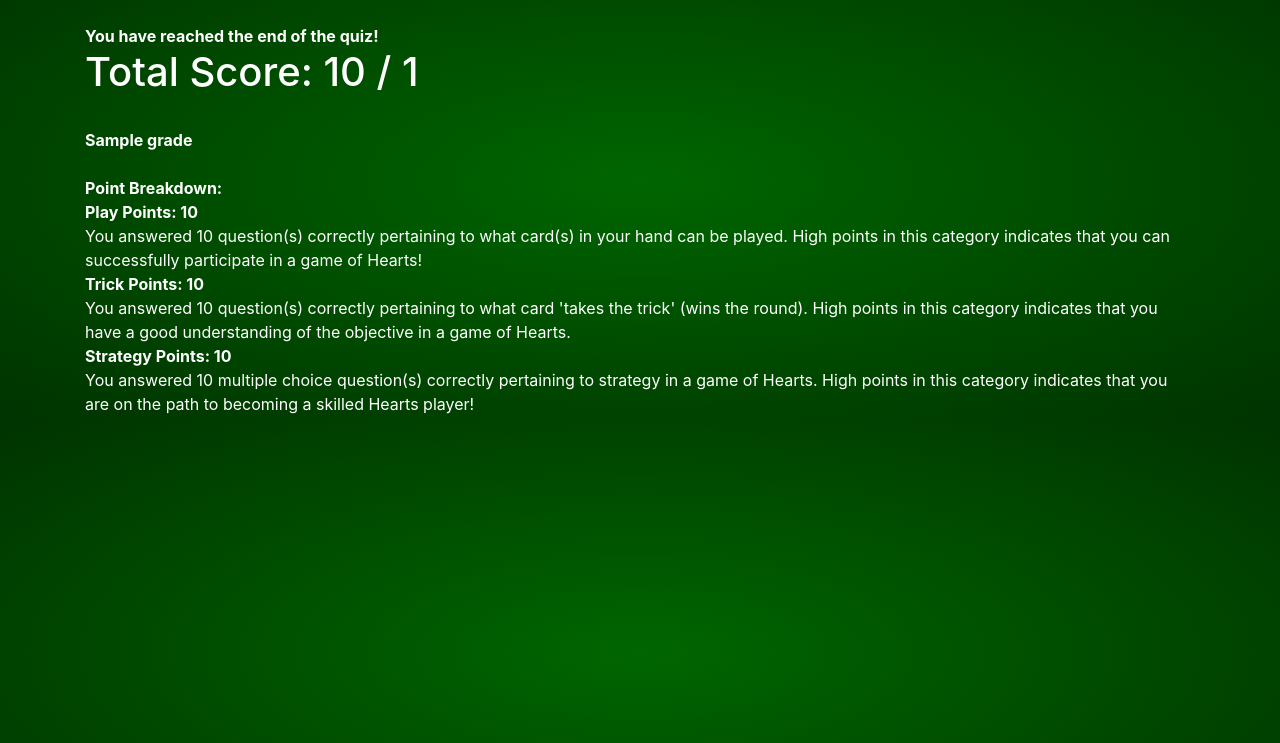
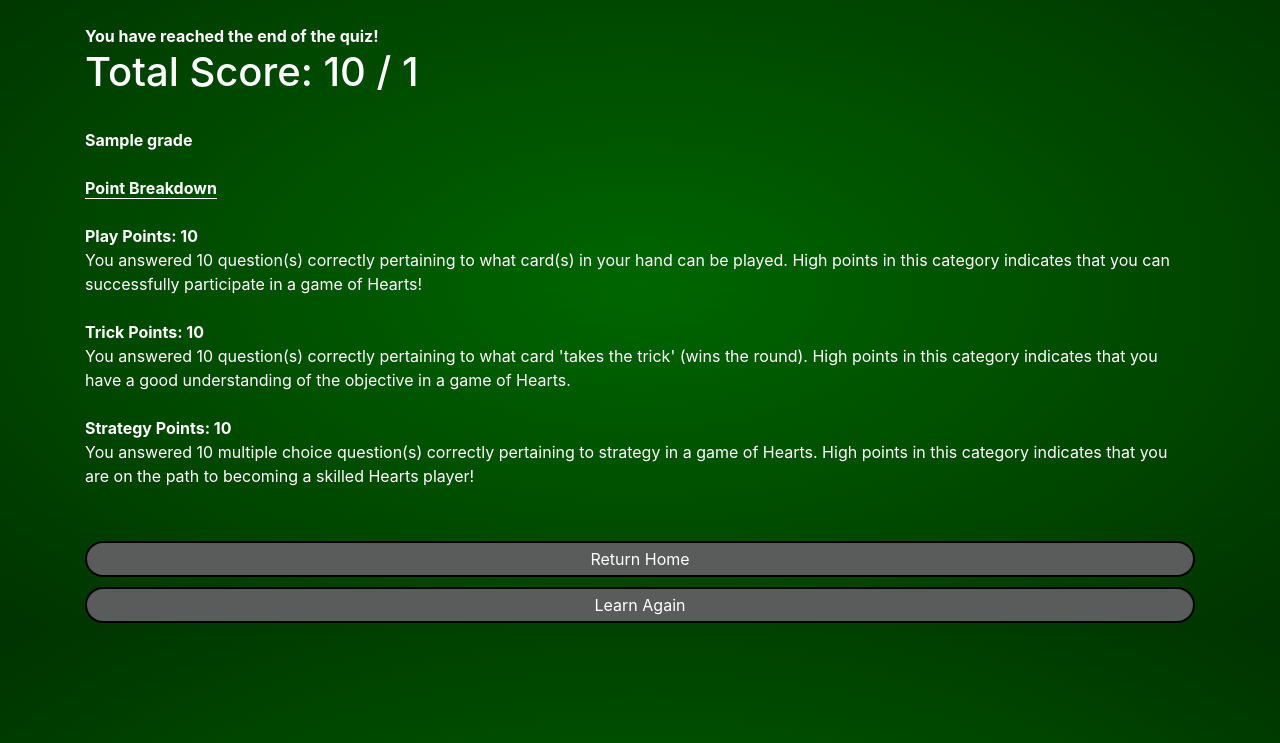
Before and after one commit to tykosc/Hearts, a Flask app: template templates/quiz_end.html in a window 1280 px wide. Shown: the part 57-800 px from the top of the page. Run offline with Flask 2, Linux system fonts and the light colour scheme; the template is opened without the code that fills it: most values are stand-ins (such as "Sample title", 1, 10 or a date in 2020); some libraries are stand-ins or nearby versions.

Commit message:
Changes to the quiz end page for more functionality

```diff
--- a/templates/quiz_end.html
+++ b/templates/quiz_end.html
@@ -9,22 +9,36 @@
     <br>
     <b>{{grade}}</b>
     <br><br>
-    <b>Point Breakdown:</b>
+    <b style="border-bottom: solid white 1px;">Point Breakdown</b>
+    <br>
     <br>
     <b>Play Points: {{quiz_p_score}}</b>
     <br>
     You answered {{quiz_p_score}} question(s) correctly pertaining to what card(s) in your hand can be played.
     High points in this category indicates that you can successfully participate in a game of Hearts!
     <br>
+    <br>
     <b>Trick Points: {{quiz_t_score}}</b>
     <br>
     You answered {{trick_score}} question(s) correctly pertaining to what card 'takes the trick' (wins the round).
     High points in this category indicates that you have a good understanding of the objective in a game of Hearts.
     <br>
+    <br>
     <b> Strategy Points: {{quiz_mc_score}} </b>
     <br>
     You answered {{quiz_mc_score}} multiple choice question(s) correctly pertaining to strategy in a game of Hearts.
     High points in this category indicates that you are on the path to becoming a skilled Hearts player!
+    <br>
+    <br>
+    <br>
+    <a href="/"><button>Return Home</button></a>
 </div>
 
+<script>
+    if (window.location.pathname=="/quiz_end/0"){
+        $(".quiz_end").append(`<a href="/test/1"><button>Take Harder Quiz</button></a>`)
+    }
+    $(".quiz_end").append(`<a href="/learn"><button>Learn Again</button></a>`)
+</script>
+
 {% endblock %}
```
